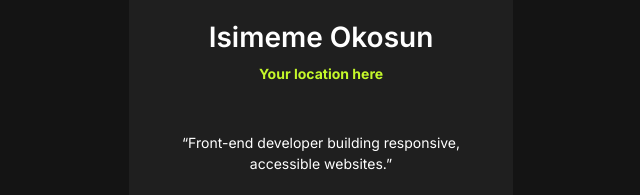
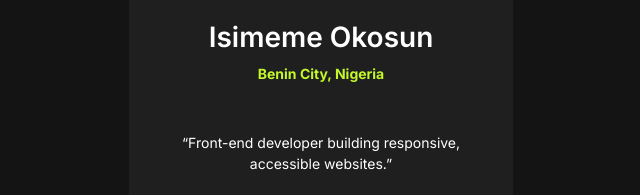
Before and after one commit to Okosunisi/social-link-profile, a plain HTML site: page index.html in a window 1280 px wide. Shown: the part 263-458 px from the top of the page, 319-959 px from the left. Drawn offline with nearby package versions, Linux system fonts and the light colour scheme.

Commit message:
Update index.html

```diff
--- a/index.html
+++ b/index.html
@@ -23,7 +23,7 @@
     />
 
     <h1 class="fs-3 fw-semibold mb-2">Isimeme Okosun</h1>
-    <p class="location fw-bold small mb-5">Your location here</p>
+    <p class="location fw-bold small mb-5">Benin City, Nigeria</p>
     <p class="small mb-4">“Front-end developer building responsive, accessible websites.”</p>
 
     <nav aria-label="Social links">
```
